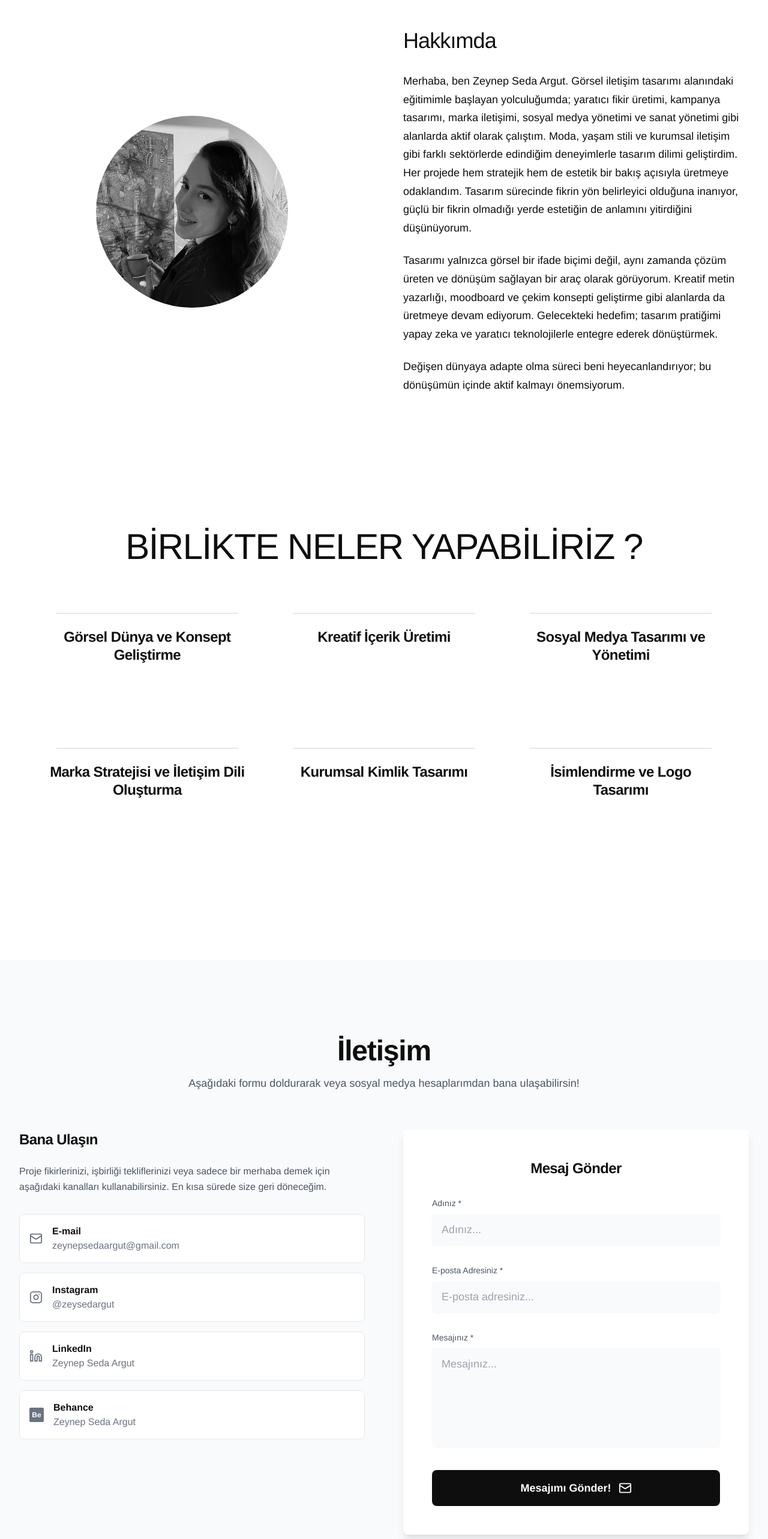
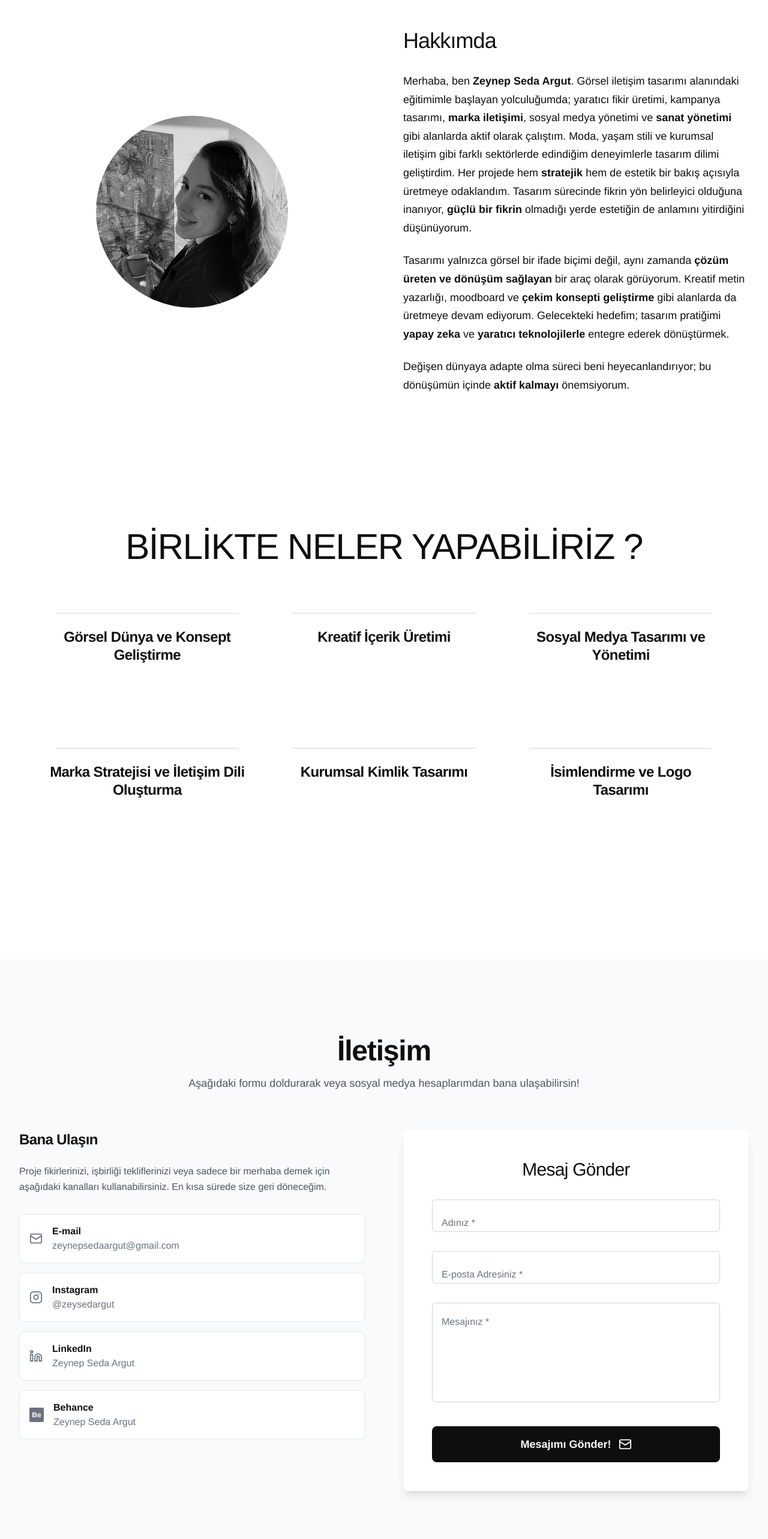
Before and after one commit to rulf-b/blog, a React (Vite) app: page / in a window 1280 px wide. Shown: the part 800-3366 px from the top of the page at 60% size. Built offline with nearby package versions, Linux system fonts and the light colour scheme.

Commit message:
pembe iletisim kutsu hatasız

```diff
--- a/src/App.tsx
+++ b/src/App.tsx
@@ -33,9 +33,9 @@ function App() {
       },
       about: {
         title: 'Hakkımda',
-        p1: 'Merhaba, ben Zeynep Seda Argut. Görsel iletişim tasarımı alanındaki eğitimimle başlayan yolculuğumda; yaratıcı fikir üretimi, kampanya tasarımı, marka iletişimi, sosyal medya yönetimi ve sanat yönetimi gibi alanlarda aktif olarak çalıştım. Moda, yaşam stili ve kurumsal iletişim gibi farklı sektörlerde edindiğim deneyimlerle tasarım dilimi geliştirdim. Her projede hem stratejik hem de estetik bir bakış açısıyla üretmeye odaklandım. Tasarım sürecinde fikrin yön belirleyici olduğuna inanıyor, güçlü bir fikrin olmadığı yerde estetiğin de anlamını yitirdiğini düşünüyorum.',
-        p2: 'Tasarımı yalnızca görsel bir ifade biçimi değil, aynı zamanda çözüm üreten ve dönüşüm sağlayan bir araç olarak görüyorum. Kreatif metin yazarlığı, moodboard ve çekim konsepti geliştirme gibi alanlarda da üretmeye devam ediyorum. Gelecekteki hedefim; tasarım pratiğimi yapay zeka ve yaratıcı teknolojilerle entegre ederek dönüştürmek.',
-        p3: 'Değişen dünyaya adapte olma süreci beni heyecanlandırıyor; bu dönüşümün içinde aktif kalmayı önemsiyorum.'
+        p1: 'Merhaba, ben <strong>Zeynep Seda Argut</strong>. Görsel iletişim tasarımı alanındaki eğitimimle başlayan yolculuğumda; yaratıcı fikir üretimi, kampanya tasarımı, <strong>marka iletişimi</strong>, sosyal medya yönetimi ve <strong>sanat yönetimi</strong> gibi alanlarda aktif olarak çalıştım. Moda, yaşam stili ve kurumsal iletişim gibi farklı sektörlerde edindiğim deneyimlerle tasarım dilimi geliştirdim. Her projede hem <strong>stratejik</strong> hem de estetik bir bakış açısıyla üretmeye odaklandım. Tasarım sürecinde fikrin yön belirleyici olduğuna inanıyor, <strong>güçlü bir fikrin</strong> olmadığı yerde estetiğin de anlamını yitirdiğini düşünüyorum.',
+        p2: 'Tasarımı yalnızca görsel bir ifade biçimi değil, aynı zamanda <strong>çözüm üreten ve dönüşüm sağlayan</strong> bir araç olarak görüyorum. Kreatif metin yazarlığı, moodboard ve <strong>çekim konsepti geliştirme</strong> gibi alanlarda da üretmeye devam ediyorum. Gelecekteki hedefim; tasarım pratiğimi <strong>yapay zeka</strong> ve <strong>yaratıcı teknolojilerle</strong> entegre ederek dönüştürmek.',
+        p3: 'Değişen dünyaya adapte olma süreci beni heyecanlandırıyor; bu dönüşümün içinde <strong>aktif kalmayı</strong> önemsiyorum.'
       },
       services: {
         title: 'Birlikte neler yapabiliriz ?',
@@ -96,9 +96,9 @@ function App() {
       },
       about: {
         title: 'About Me',
-        p1: 'Hello, I am Zeynep Seda Argut. In my journey that began with my education in visual communication design; I have actively worked in areas such as creative idea generation, campaign design, brand communication, social media management and art direction. I developed my design language with the experiences I gained in different sectors such as fashion, lifestyle and corporate communication. In every project, I focused on producing with both strategic and aesthetic perspectives. I believe that the idea is the guiding direction in the design process, and I think that aesthetics loses its meaning where there is no strong idea.',
-        p2: 'I see design not only as a visual form of expression, but also as a tool that produces solutions and provides transformation. I continue to produce in areas such as creative copywriting, moodboard and shooting concept development. My future goal is to transform my design practice by integrating it with artificial intelligence and creative technologies.',
-        p3: 'The process of adapting to the changing world excites me; I care about staying active in this transformation.'
+        p1: 'Hello, I am <strong>Zeynep Seda Argut</strong>. In my journey that began with my education in visual communication design; I have actively worked in areas such as creative idea generation, campaign design, <strong>brand communication</strong>, social media management and <strong>art direction</strong>. I developed my design language with the experiences I gained in different sectors such as fashion, lifestyle and corporate communication. In every project, I focused on producing with both <strong>strategic</strong> and aesthetic perspectives. I believe that the idea is the guiding direction in the design process, and I think that aesthetics loses its meaning where there is no <strong>strong idea</strong>.',
+        p2: 'I see design not only as a visual form of expression, but also as a tool that <strong>produces solutions and provides transformation</strong>. I continue to produce in areas such as creative copywriting, moodboard and <strong>shooting concept development</strong>. My future goal is to transform my design practice by integrating it with <strong>artificial intelligence</strong> and <strong>creative technologies</strong>.',
+        p3: 'The process of adapting to the changing world excites me; I care about <strong>staying active</strong> in this transformation.'
       },
       services: {
         title: 'What can we do together?',
@@ -484,25 +484,22 @@ function App() {
                     ${aboutSectionInView ? 'opacity-100 translate-y-0' : 'opacity-0 translate-y-4'}
                   `}
                   style={{ transitionDelay: aboutSectionInView ? '250ms' : '0ms' }}
-                >
-                  {t.about.p1}
-                </p>
+                  dangerouslySetInnerHTML={{ __html: t.about.p1 }}
+                />
                 <p
                   className={`text-lg leading-[1.7] transition-all duration-700
                     ${aboutSectionInView ? 'opacity-100 translate-y-0' : 'opacity-0 translate-y-4'}
                   `}
                   style={{ transitionDelay: aboutSectionInView ? '400ms' : '0ms' }}
-                >
-                  {t.about.p2}
-                </p>
+                  dangerouslySetInnerHTML={{ __html: t.about.p2 }}
+                />
                 <p
                   className={`text-lg leading-[1.7] transition-all duration-700
                     ${aboutSectionInView ? 'opacity-100 translate-y-0' : 'opacity-0 translate-y-4'}
                   `}
                   style={{ transitionDelay: aboutSectionInView ? '550ms' : '0ms' }}
-                >
-                  {t.about.p3}
-                </p>
+                  dangerouslySetInnerHTML={{ __html: t.about.p3 }}
+                />
               </div>
             </div>
           </div>
@@ -652,54 +649,75 @@ function App() {
 
             {/* Sağ Taraf: İletişim Formu */}
             <div
-              className={`bg-white p-8 md:p-12 rounded-lg shadow-lg transition-all duration-700 delay-300
+              className={`bg-white p-8 md:p-12 rounded-lg shadow-lg hover:shadow-2xl transition-all duration-700 delay-300
                 ${contactSectionInView ? 'opacity-100 translate-y-0' : 'opacity-0 translate-y-8'}
               `}
             >
-              <h3 className="text-2xl font-semibold text-center mb-8 text-darkgray">
+              <h3 className="text-3xl font-light text-center mb-8 text-darkgray tracking-tight">
                 {t.contact.formTitle}
               </h3>
               <form className="space-y-8">
-                <div>
-                  <label className="block text-sm font-medium text-gray-600 mb-2" htmlFor="name">{t.contact.name}</label>
+                {/* Name Input */}
+                <div className="relative">
                   <input
                     id="name"
                     name="name"
                     type="text"
                     required
-                    placeholder={t.contact.namePlaceholder}
-                    className="w-full border-gray-300 rounded-md shadow-sm focus:border-indigo-500 focus:ring-indigo-500 text-lg py-3 px-4 bg-gray-50 transition-all duration-200"
+                    className="block w-full px-4 py-3 text-lg text-darkgray bg-transparent border border-gray-300 rounded-md appearance-none focus:outline-none focus:ring-0 focus:border-pink-500 peer transition-colors duration-300"
+                    placeholder=" "
                   />
+                  <label
+                    htmlFor="name"
+                    className="absolute text-gray-500 duration-300 transform -translate-y-4 scale-75 top-4 z-10 origin-[0] bg-white px-2 left-2 peer-focus:px-2 peer-focus:text-pink-600 peer-placeholder-shown:scale-100 peer-placeholder-shown:translate-y-0 peer-placeholder-shown:top-1/2 peer-focus:top-4 peer-focus:scale-75 peer-focus:-translate-y-4"
+                  >
+                    {t.contact.name}
+                  </label>
                 </div>
-                <div>
-                  <label className="block text-sm font-medium text-gray-600 mb-2" htmlFor="email">{t.contact.email}</label>
+
+                {/* Email Input */}
+                <div className="relative">
                   <input
                     id="email"
                     name="email"
                     type="email"
                     required
-                    placeholder={t.contact.emailPlaceholder}
-                    className="w-full border-gray-300 rounded-md shadow-sm focus:border-indigo-500 focus:ring-indigo-500 text-lg py-3 px-4 bg-gray-50 transition-all duration-200"
+                    className="block w-full px-4 py-3 text-lg text-darkgray bg-transparent border border-gray-300 rounded-md appearance-none focus:outline-none focus:ring-0 focus:border-pink-500 peer transition-colors duration-300"
+                    placeholder=" "
                   />
+                  <label
+                    htmlFor="email"
+                    className="absolute text-gray-500 duration-300 transform -translate-y-4 scale-75 top-4 z-10 origin-[0] bg-white px-2 left-2 peer-focus:px-2 peer-focus:text-pink-600 peer-placeholder-shown:scale-100 peer-placeholder-shown:translate-y-0 peer-placeholder-shown:top-1/2 peer-focus:top-4 peer-focus:scale-75 peer-focus:-translate-y-4"
+                  >
+                    {t.contact.email}
+                  </label>
                 </div>
-                <div>
-                  <label className="block text-sm font-medium text-gray-600 mb-2" htmlFor="message">{t.contact.message}</label>
+
+                {/* Message Textarea */}
+                <div className="relative">
                   <textarea
                     id="message"
                     name="message"
                     required
-                    placeholder={t.contact.messagePlaceholder}
                     rows={5}
-                    className="w-full border-gray-300 rounded-md shadow-sm focus:border-indigo-500 focus:ring-indigo-500 text-lg py-3 px-4 bg-gray-50 resize-none transition-all duration-200"
+                    className="block w-full px-4 py-3 text-lg text-darkgray bg-transparent border border-gray-300 rounded-md appearance-none focus:outline-none focus:ring-0 focus:border-pink-500 peer resize-none transition-colors duration-300"
+                    placeholder=" "
                   />
+                  <label
+                    htmlFor="message"
+                    className="absolute text-gray-500 duration-300 transform -translate-y-4 scale-75 top-4 z-10 origin-[0] bg-white px-2 left-2 peer-focus:px-2 peer-focus:text-pink-600 peer-placeholder-shown:scale-100 peer-placeholder-shown:translate-y-0 peer-placeholder-shown:top-5 peer-focus:top-4 peer-focus:scale-75 peer-focus:-translate-y-4"
+                  >
+                    {t.contact.message}
+                  </label>
                 </div>
-                <div>
+
+                <div className="pt-2">
                   <button
                     type="submit"
-                    className="w-full bg-darkgray text-white font-bold py-4 rounded-lg text-lg transition-all duration-300 ease-in-out flex items-center justify-center group hover:bg-gray-800 hover:shadow-xl transform hover:-translate-y-1"
+                    className="w-full bg-darkgray text-white font-bold py-4 rounded-lg text-lg transition-all duration-300 ease-in-out flex items-center justify-center group hover:bg-gradient-to-r hover:from-pink-500 hover:to-red-500 hover:shadow-xl transform hover:-translate-y-1"
                   >
                     {t.contact.submit}
-                    <Mail size={22} className="ml-3 transform transition-transform duration-300 group-hover:translate-x-1" />
+                    <Mail size={22} className="ml-3 transform transition-transform duration-300 group-hover:rotate-12 group-hover:scale-110" />
                   </button>
                 </div>
               </form>
```
